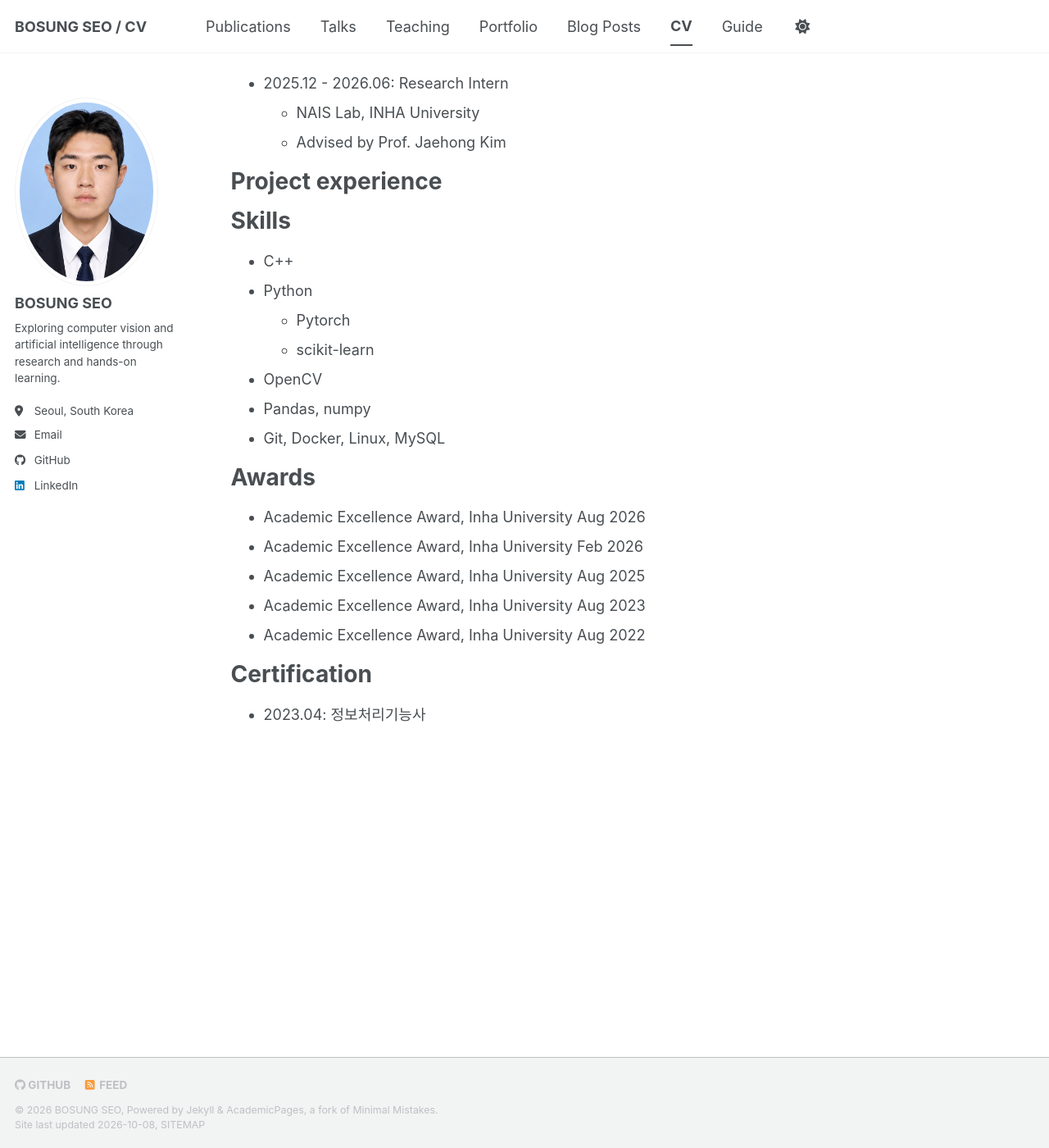
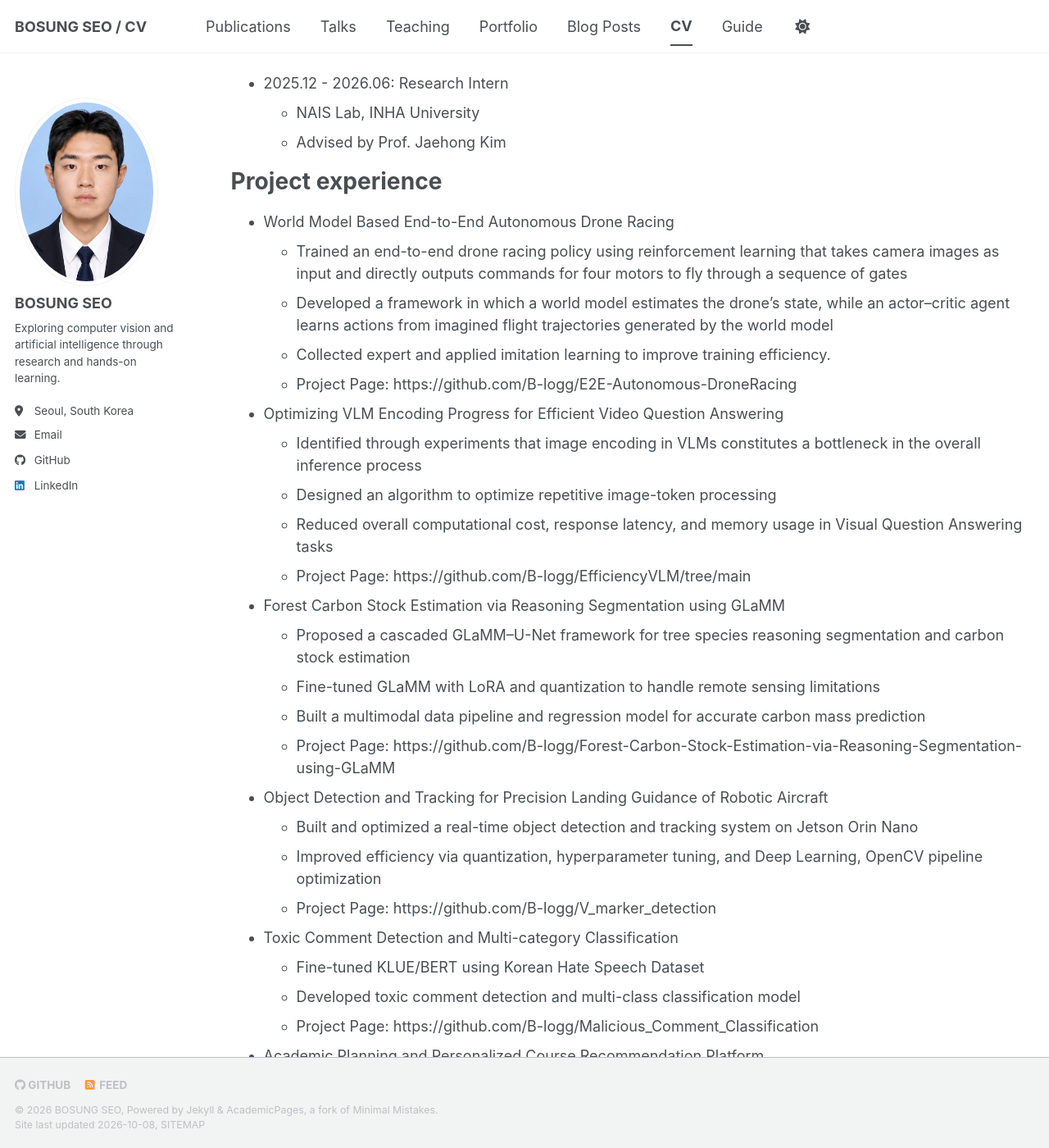
Before and after one commit to B-logg/B-logg.github.io, a Jekyll site: the page built from _pages/cv.md, in a window 1280 px wide and 1400 px high, scrolled down 391 px. Shown: the whole window at 82% size. Built offline with Jekyll 4.4.1, drawn with Linux system fonts in a browser that asks for light colours; a style sheet for code colours, icons or effects is not loaded.

Commit message:
Update cv.md

```diff
--- a/_pages/cv.md
+++ b/_pages/cv.md
@@ -11,7 +11,6 @@ redirect_from:
 
 Education
 ======
-
 B.S. in Artificial Intelligence Engineering
 INHA University, Incheon, South Korea
 
@@ -30,6 +29,38 @@ Research experience
 
 Project experience
 ======
+* World Model Based End-to-End Autonomous Drone Racing
+  * Trained an end-to-end drone racing policy using reinforcement learning that takes camera images as input and directly outputs commands for four motors to fly through a sequence of gates
+  * Developed a framework in which a world model estimates the drone’s state, while an actor–critic agent learns actions from imagined flight trajectories generated by the world model
+  * Collected expert and applied imitation learning to improve training efficiency.
+  * Project Page: https://github.com/B-logg/E2E-Autonomous-DroneRacing
+
+* Optimizing VLM Encoding Progress for Efficient Video Question Answering
+  * Identified through experiments that image encoding in VLMs constitutes a bottleneck in the overall inference process
+  * Designed an algorithm to optimize repetitive image-token processing
+  * Reduced overall computational cost, response latency, and memory usage in Visual Question Answering tasks
+  * Project Page: https://github.com/B-logg/EfficiencyVLM/tree/main
+
+* Forest Carbon Stock Estimation via Reasoning Segmentation using GLaMM
+  * Proposed a cascaded GLaMM–U-Net framework for tree species reasoning segmentation and carbon stock estimation
+  * Fine-tuned GLaMM with LoRA and quantization to handle remote sensing limitations
+  * Built a multimodal data pipeline and regression model for accurate carbon mass prediction
+  * Project Page: https://github.com/B-logg/Forest-Carbon-Stock-Estimation-via-Reasoning-Segmentation-using-GLaMM
+
+* Object Detection and Tracking for Precision Landing Guidance of Robotic Aircraft
+  * Built and optimized a real-time object detection and tracking system on Jetson Orin Nano
+  * Improved efficiency via quantization, hyperparameter tuning, and Deep Learning, OpenCV pipeline optimization
+  * Project Page: https://github.com/B-logg/V_marker_detection
+
+* Toxic Comment Detection and Multi-category Classification
+  * Fine-tuned KLUE/BERT using Korean Hate Speech Dataset
+  * Developed toxic comment detection and multi-class classification model
+  * Project Page: https://github.com/B-logg/Malicious_Comment_Classification
+
+* Academic Planning and Personalized Course Recommendation Platform
+  * Built vector database of course information
+  * Implemented course recommendation algorithms
+  * Project Page: https://github.com/B-logg/timeZ
 
 
 Skills
```
